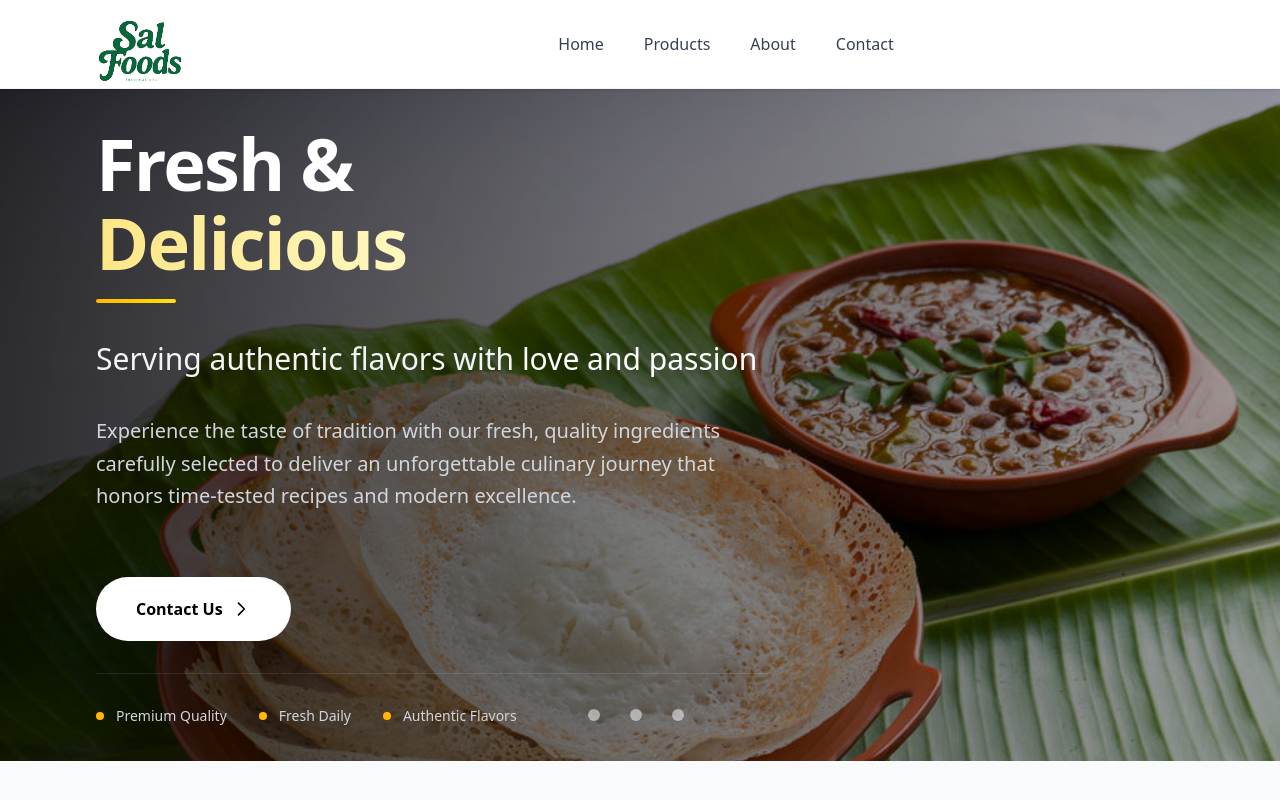
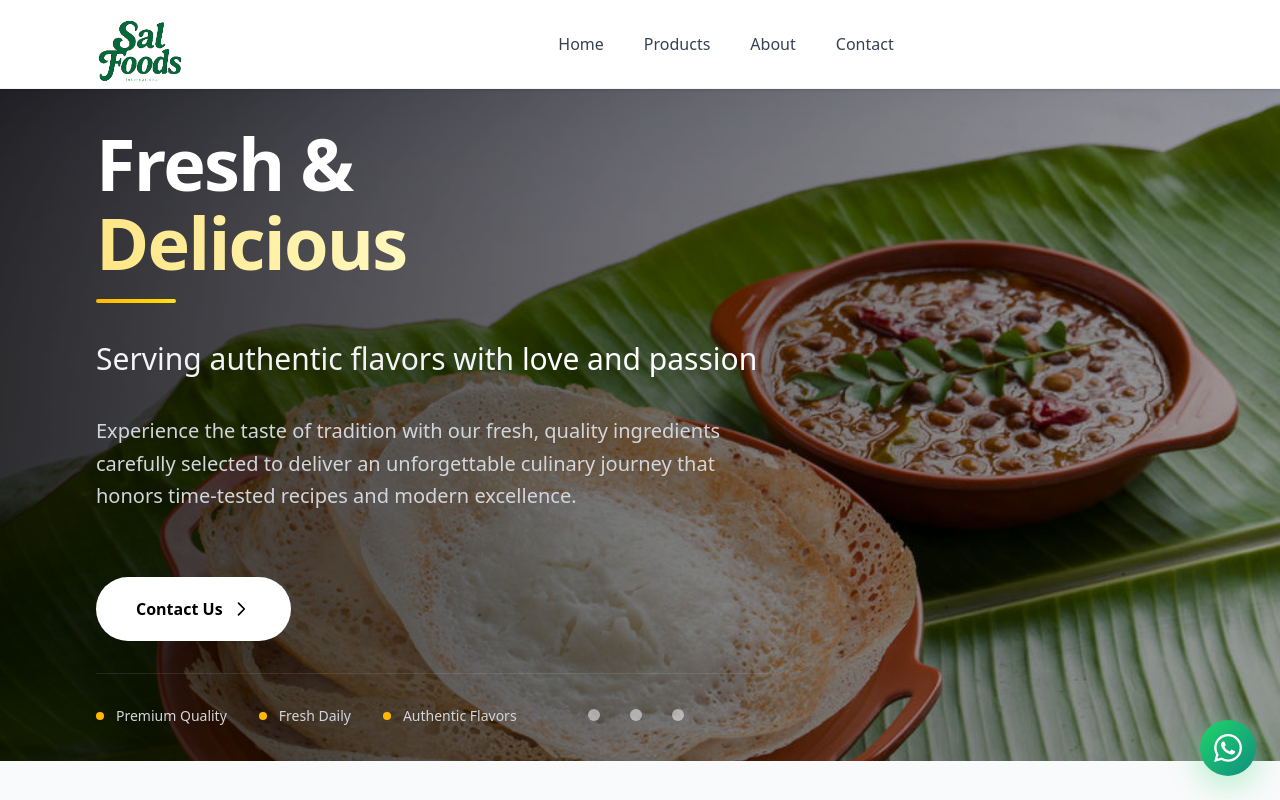
Before and after one commit to AnjithGopi/salfoodsInternational, a React (Vite) app: page / in a window 1280 px wide. Shown: the top 800 px of the page. Built offline with nearby package versions, Linux system fonts and the light colour scheme.

Commit message:
new feature added whatsapp chat

```diff
--- a/package.json
+++ b/package.json
@@ -16,6 +16,7 @@
     "lucide-react": "^0.525.0",
     "react": "^19.1.0",
     "react-dom": "^19.1.0",
+    "react-icons": "^5.5.0",
     "react-slick": "^0.30.3",
     "slick-carousel": "^1.8.1",
     "tailwindcss": "^4.1.11"
--- a/src/App.jsx
+++ b/src/App.jsx
@@ -9,7 +9,9 @@
 import { useEffect, useRef, useState } from "react";
 import Products from "./pages/Products";
 import AboutUs from "./pages/About";
-import Location from "./pages/Location"
+import Location from "./pages/Location";
+import WhatsAppButton from "./pages/WhatsappButton";
+
 
 function App() {
   const bodyRef = useRef(null);
@@ -34,11 +36,12 @@
     <>
       <Header isSticky={isSticky} />
       <Body ref={bodyRef} />
-      <Products/>
-      <AboutUs/>
-      <Location/>
+      <Products />
+      <AboutUs />
+      <Location />
       <Contact />
       <Footer />
+      <WhatsAppButton/>
     </>
   );
 }
--- /dev/null
+++ b/src/contact/whatsapp.jsx
@@ -0,0 +1,6 @@
+export const whatsappChat = {
+  message: "Hello ! I would like to know more",
+  contactNumber: "917994493684",
+};
+
+export const whatsappURL = `https://wa.me/${whatsappChat.contactNumber}?text=${encodeURIComponent(whatsappChat.message)}`;
--- /dev/null
+++ b/src/pages/WhatsappButton.jsx
@@ -0,0 +1,120 @@
+import { useState } from "react";
+
+import { whatsappURL } from "../contact/whatsapp";
+
+const WhatsAppButton = () => {
+  const position = "bottom-right";
+  const size = "md";
+  const [isHovered, setIsHovered] = useState(false);
+  const [isPressed, setIsPressed] = useState(false);
+
+  const whatsappUrl = whatsappURL;
+
+  const positions = {
+    "bottom-right": "bottom-6 right-6",
+    "bottom-left": "bottom-6 left-6",
+    "top-right": "top-6 right-6",
+    "top-left": "top-6 left-6",
+  };
+
+  const sizes = {
+    sm: { button: "w-12 h-12", icon: "w-6 h-6" },
+    md: { button: "w-14 h-14", icon: "w-7 h-7" },
+    lg: { button: "w-16 h-16", icon: "w-8 h-8" },
+  };
+
+  const currentSize = sizes[size];
+  const currentPosition = positions[position];
+
+  return (
+    <div className={`fixed ${currentPosition} z-[9999]`}>
+      <a
+        href={whatsappUrl}
+        target="_blank"
+        rel="noopener noreferrer"
+        aria-label="Contact us on WhatsApp"
+        onMouseEnter={() => setIsHovered(true)}
+        onMouseLeave={() => {
+          setIsHovered(false);
+          setIsPressed(false);
+        }}
+        onMouseDown={() => setIsPressed(true)}
+        onMouseUp={() => setIsPressed(false)}
+        className={`
+          group relative flex items-center justify-center
+          ${currentSize.button}
+          bg-gradient-to-br from-[#25D366] to-[#128C7E]
+          rounded-full
+          shadow-[0_8px_32px_rgba(37,211,102,0.35)]
+          hover:shadow-[0_12px_48px_rgba(37,211,102,0.5)]
+          transition-all duration-500 ease-out
+          ${isHovered ? "scale-110" : "scale-100"}
+          ${isPressed ? "scale-95" : ""}
+          overflow-hidden
+          before:absolute before:inset-0
+          before:bg-white before:opacity-0
+          before:transition-opacity before:duration-300
+          hover:before:opacity-10
+          focus:outline-none focus:ring-4 focus:ring-green-400/50
+        `}
+      >
+        {/* Ripple effect background */}
+        <div
+          className={`
+            absolute inset-0 rounded-full
+            bg-white opacity-0
+            transition-all duration-700
+            ${isHovered ? "opacity-20 scale-150" : "scale-100"}
+          `}
+        />
+
+        {/* Pulse animation */}
+        <div
+          className="absolute inset-0 rounded-full bg-green-400 animate-ping opacity-20"
+          style={{ animationDuration: "2s" }}
+        />
+
+        {/* WhatsApp Icon */}
+        <svg
+          viewBox="0 0 24 24"
+          fill="currentColor"
+          className={`
+            ${currentSize.icon}
+            text-white relative z-10
+            transition-transform duration-500
+            ${isHovered ? "rotate-12" : "rotate-0"}
+          `}
+        >
+          <path d="M17.472 14.382c-.297-.149-1.758-.867-2.03-.967-.273-.099-.471-.148-.67.15-.197.297-.767.966-.94 1.164-.173.199-.347.223-.644.075-.297-.15-1.255-.463-2.39-1.475-.883-.788-1.48-1.761-1.653-2.059-.173-.297-.018-.458.13-.606.134-.133.298-.347.446-.52.149-.174.198-.298.298-.497.099-.198.05-.371-.025-.52-.075-.149-.669-1.612-.916-2.207-.242-.579-.487-.5-.669-.51-.173-.008-.371-.01-.57-.01-.198 0-.52.074-.792.372-.272.297-1.04 1.016-1.04 2.479 0 1.462 1.065 2.875 1.213 3.074.149.198 2.096 3.2 5.077 4.487.709.306 1.262.489 1.694.625.712.227 1.36.195 1.871.118.571-.085 1.758-.719 2.006-1.413.248-.694.248-1.289.173-1.413-.074-.124-.272-.198-.57-.347m-5.421 7.403h-.004a9.87 9.87 0 01-5.031-1.378l-.361-.214-3.741.982.998-3.648-.235-.374a9.86 9.86 0 01-1.51-5.26c.001-5.45 4.436-9.884 9.888-9.884 2.64 0 5.122 1.03 6.988 2.898a9.825 9.825 0 012.893 6.994c-.003 5.45-4.437 9.884-9.885 9.884m8.413-18.297A11.815 11.815 0 0012.05 0C5.495 0 .16 5.335.157 11.892c0 2.096.547 4.142 1.588 5.945L.057 24l6.305-1.654a11.882 11.882 0 005.683 1.448h.005c6.554 0 11.89-5.335 11.893-11.893a11.821 11.821 0 00-3.48-8.413Z" />
+        </svg>
+
+        {/* Tooltip */}
+        <div
+          className={`
+            absolute ${position.includes("right") ? "right-full mr-3" : "left-full ml-3"}
+            px-3 py-2
+            bg-gray-900 text-white text-sm font-medium
+            rounded-lg whitespace-nowrap
+            pointer-events-none
+            transition-all duration-300
+            ${isHovered ? "opacity-100 translate-x-0" : "opacity-0 translate-x-2"}
+            shadow-lg
+          `}
+        >
+          Chat with us
+          <div
+            className={`
+              absolute top-1/2 -translate-y-1/2
+              ${position.includes("right") ? "left-full" : "right-full"}
+              w-0 h-0
+              border-y-4 border-y-transparent
+              ${position.includes("right") ? "border-l-4 border-l-gray-900" : "border-r-4 border-r-gray-900"}
+            `}
+          />
+        </div>
+      </a>
+    </div>
+  );
+};
+
+export default WhatsAppButton;
```
Also changed, not shown: src/contact/Address.jsx (+4 -5 lines), 1 other file (tests, documents, lock files or other folders).
